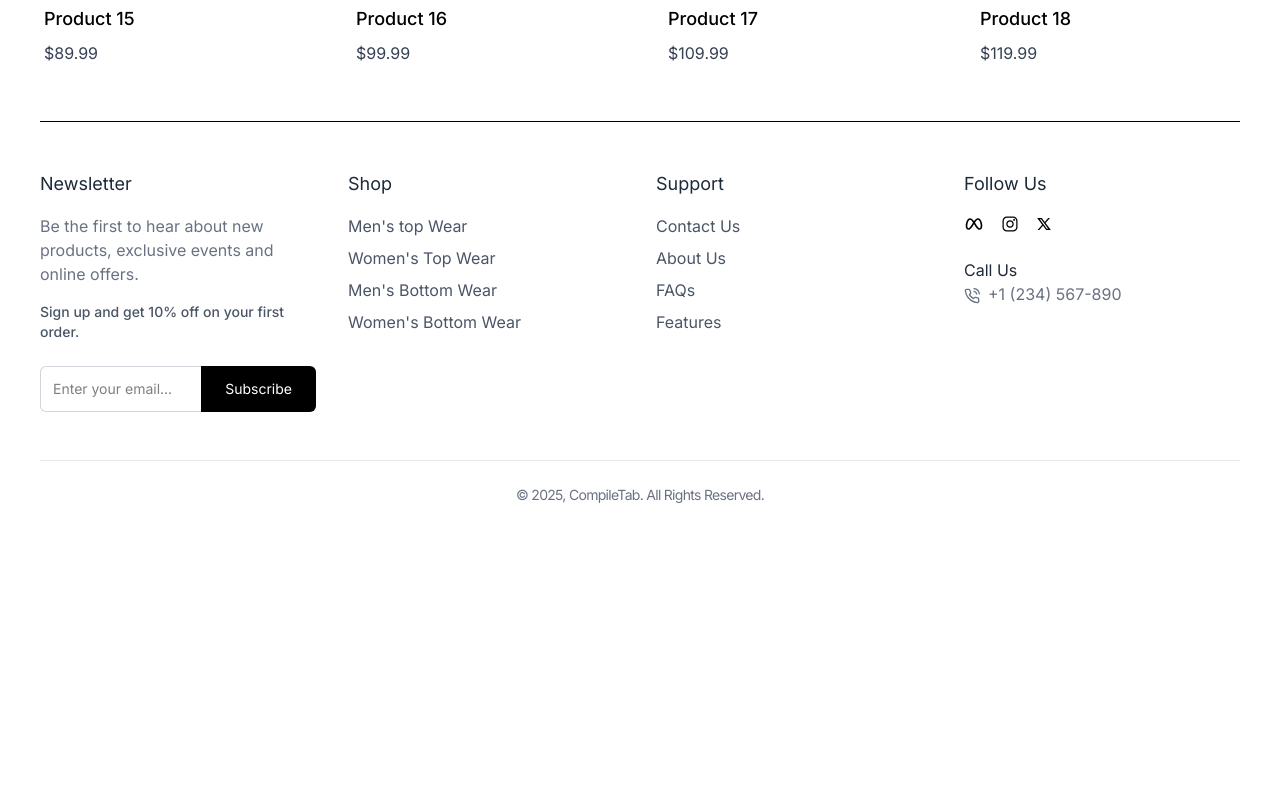
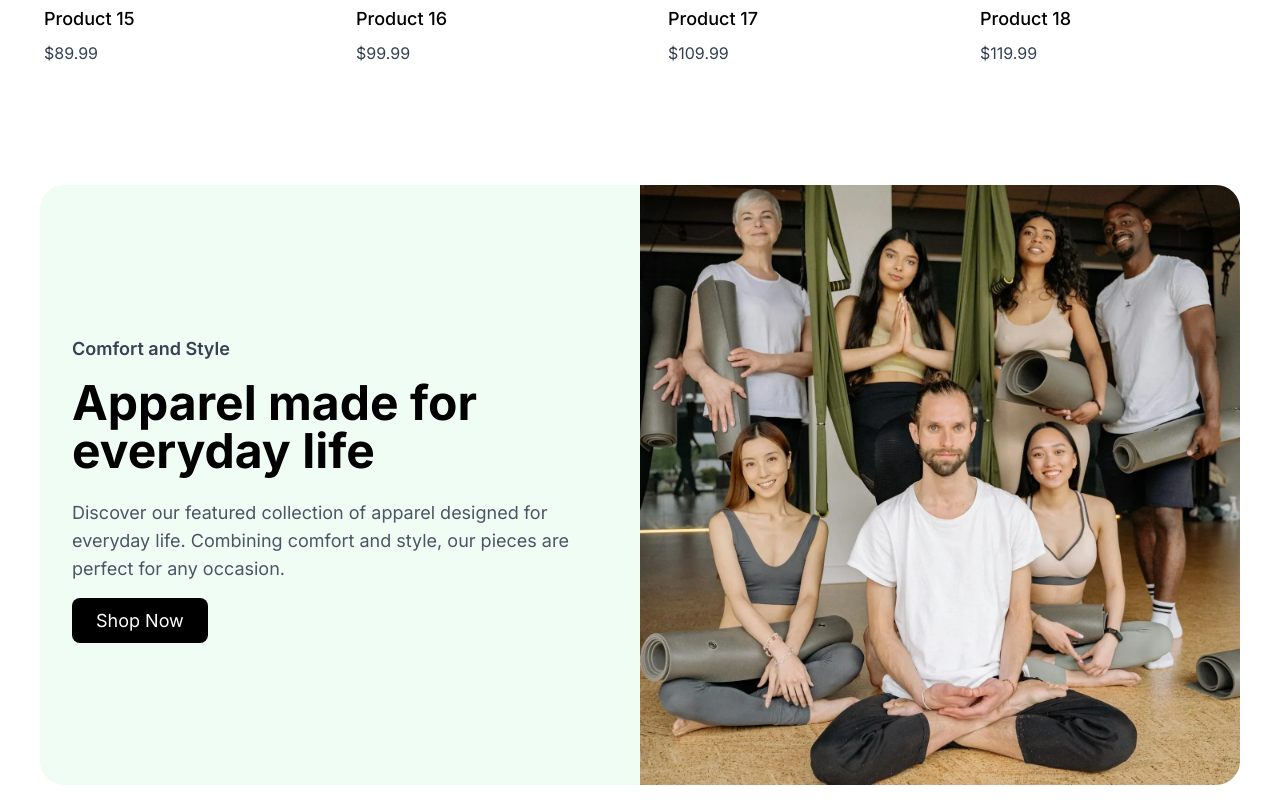
Before and after one commit to hridik-suresh/Rabbit-Co, a React (Vite) app in the folder frontend/vite-project/: page / in a window 1280 px wide. Shown: the part 4760-5560 px from the top of the page. Before the commit the page ends 5313 px from the top, so only its background shows below. Built offline with nearby package versions, Linux system fonts and the light colour scheme.

Commit message:
Featured collection section is completed.

```diff
--- /dev/null
+++ b/frontend/vite-project/src/components/Products/FeaturedCollection.jsx
@@ -0,0 +1,25 @@
+import { Link } from "react-router-dom";
+import featured from "../../assets/featured.webp";
+
+function FeaturedCollection() {
+  return (
+    <section className="py-16 px-10">
+      <div className="container mx-auto flex flex-col-reverse lg:flex-row items-center bg-green-50 rounded-3xl">
+        {/*text content*/}
+        <div className="lg:w-1/2 p-8 lg:text-left text-center">
+                  <h2 className="text-lg font-semibold text-gray-700 mb-4">Comfort and Style</h2>
+                  <h1 className="text-4xl lg:text-5xl font-bold mb-6">Apparel made for everyday life</h1>
+                    <p className="text-gray-600 text-lg mb-6">Discover our featured collection of apparel designed for everyday life. Combining comfort and style, our pieces are perfect for any occasion.</p>
+                  <Link to="/collections/all" className="bg-black text-white px-6 py-3 rounded-lg text-lg hover:bg-gray-800">Shop Now</Link>
+              </div>
+
+        {/*image*/}
+        <div className="lg:w-1/2">
+          <img src={featured} alt="Featured Collection" className="w-full h-full object-cover lg:rounded-tr-3xl lg:rounded-br-3xl" />
+        </div>
+      </div>
+    </section>
+  );
+}
+
+export default FeaturedCollection;
--- a/frontend/vite-project/src/pages/Home.jsx
+++ b/frontend/vite-project/src/pages/Home.jsx
@@ -3,6 +3,7 @@
 import NewArrivals from "../components/Products/NewArrivals";
 import ProductDetails from "../components/Products/ProductDetails";
 import ProductGrid from "../components/Products/ProductGrid";
+import FeaturedCollection from "../components/Products/FeaturedCollection";
 
 const placeholderProducts = [
   {
@@ -81,6 +82,8 @@
         <h2 className="text-3xl text-center font-bold mb-4">Top Wears for Women</h2>
         <ProductGrid products={placeholderProducts} />
       </div>
+
+      <FeaturedCollection />
     </div>
   );
 }
```
